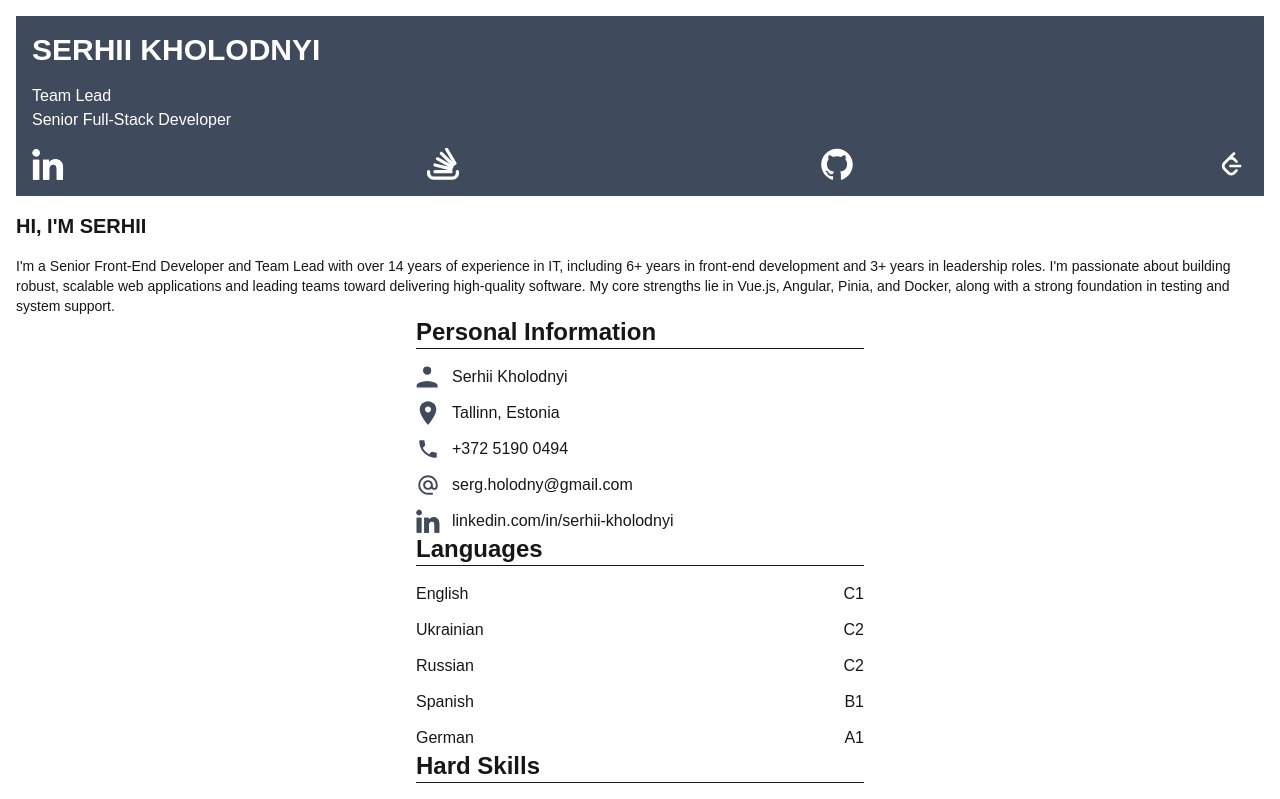
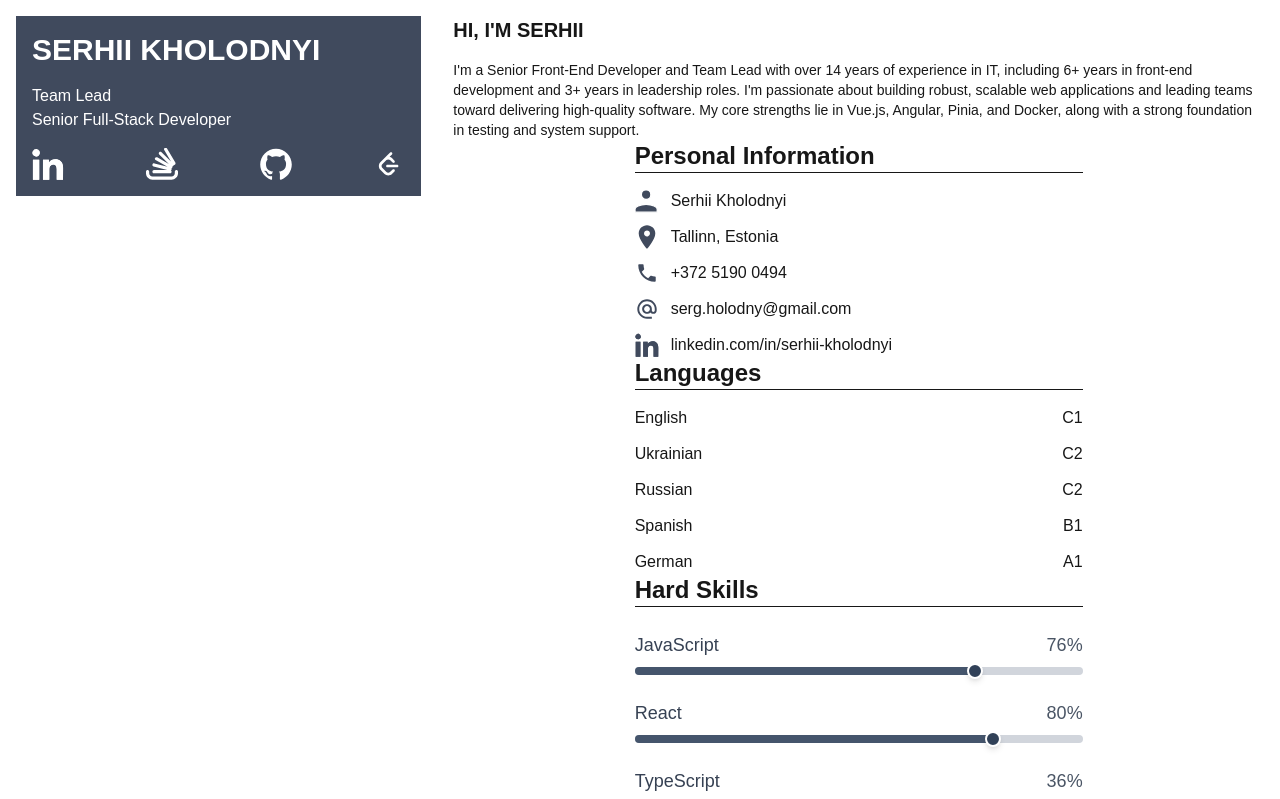
Before and after one commit to oliverfrost/my-personal-website, a Next.js app: page / in a window 1280 px wide. Shown: the top 799 px of the page. Built offline with nearby package versions, Linux system fonts and the light colour scheme; a web font is replaced by a local one.

Commit message:
Adds desktop layout.

```diff
--- a/app/page.tsx
+++ b/app/page.tsx
@@ -11,8 +11,12 @@ import ContactForm from '@/components/contact-form';
 
 export default function Home() {
   return (
-    <main className='p-4'>
-      <Summary className="mb-4" />
+    <main className='p-4 lg:flex lg:gap-8'>
+      <div className="mb-4 lg:mb-0 lg:w-1/3">
+        <Summary />
+      </div>
+
+      <div className="lg:w-2/3">
         <Greeting />
         <PersonalInformation />
         <Languages />
@@ -22,6 +26,7 @@ export default function Home() {
         <Education />
         <DomainExpertise />
         <ContactForm />
+      </div>
     </main>
   );
 }
```
Lines whose indentation alone changed are shown as unchanged.
